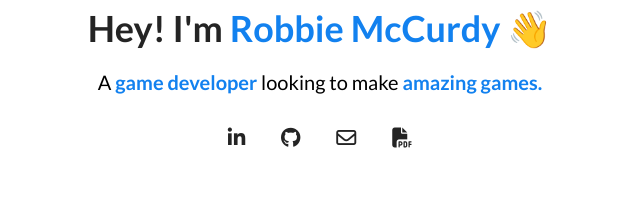
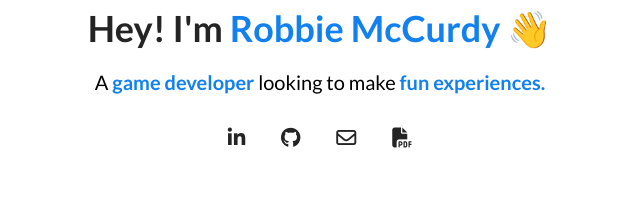
Before and after one commit to robbiebmccurdy/eportfolio, a plain HTML site: page index.html in a window 1280 px wide. Shown: the part 222-420 px from the top of the page, 320-960 px from the left. Drawn offline with Linux system fonts and the light colour scheme.

Commit message:
changed header wording

```diff
--- a/index.html
+++ b/index.html
@@ -39,7 +39,7 @@
                     </h1>
 
                     <p class="about-me__info--para">
-                       A <strong class="text--purple">game developer</strong> looking to make<strong class="text--purple"> amazing games.</strong>
+                       A <strong class="text--purple">game developer</strong> looking to make<strong class="text--purple"> fun experiences.</strong>
                     </p>
                     <div class="about-me__links">
                         <a href="https://www.linkedin.com/in/robert-mccurdy-330818207/" target="_blank" class="about-me__link">
```
